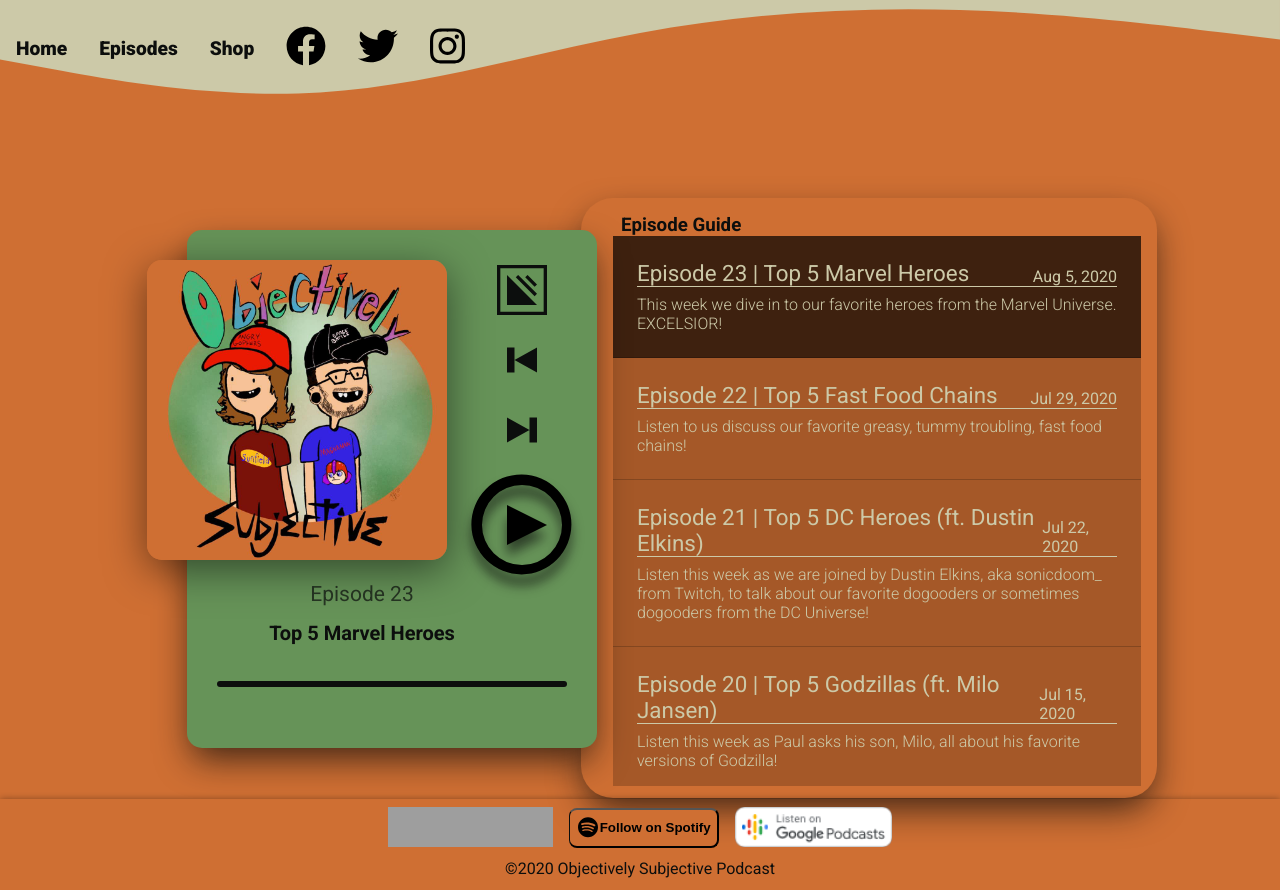
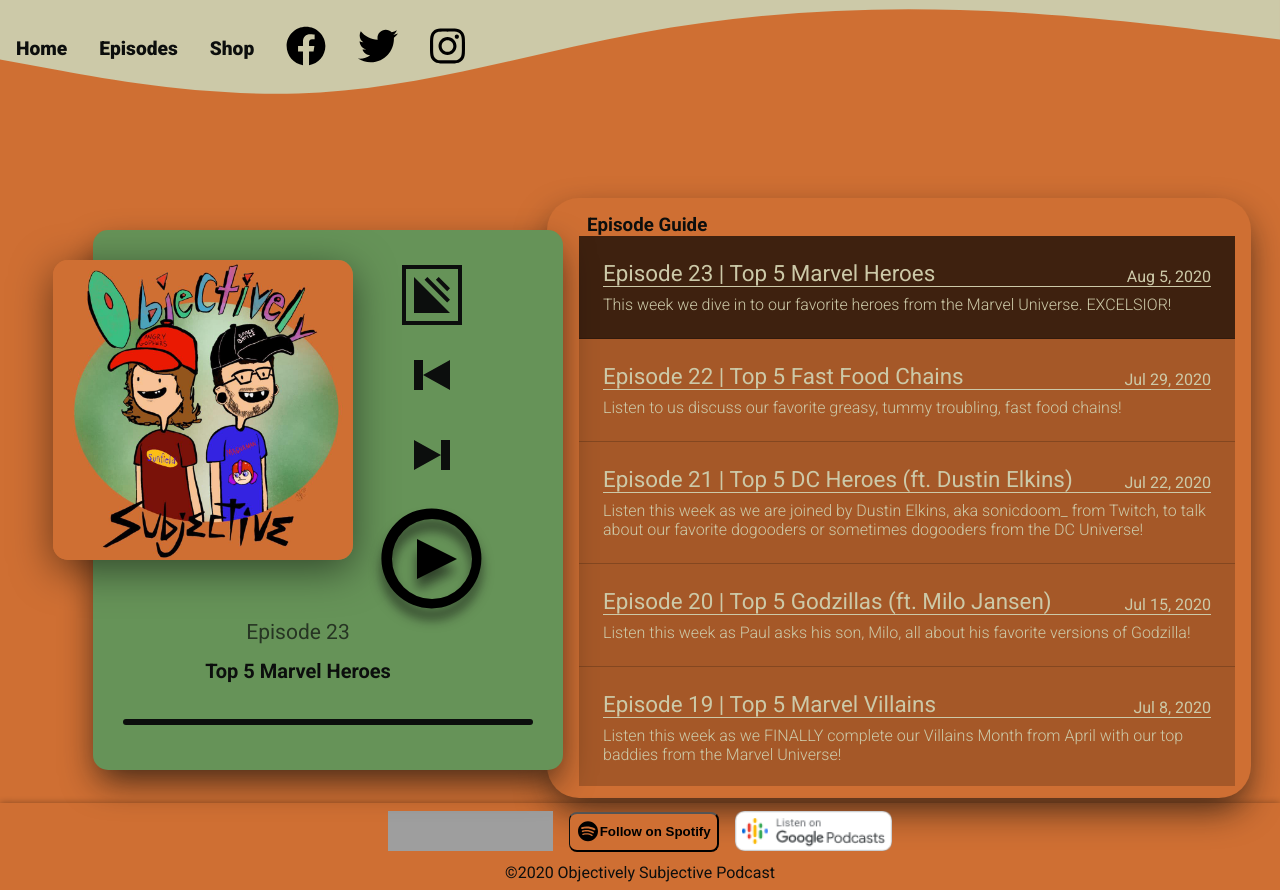
Before and after one commit to ctgagne/objectively-subjective, a Vue app: page /#/episodes in a window 1280 px wide. Built offline with nearby package versions, Linux system fonts and the light colour scheme; no server answers; grey boxes are pictures that could not be loaded.

Commit message:
fix menu auto-width

```diff
--- a/src/App.vue
+++ b/src/App.vue
@@ -39,7 +39,7 @@ export default {
 }
 body {
   background-color: #cf6f33;
-  margin: 0 auto;
+  margin: 0;
 }
 
 #app {
--- a/src/components/Navbar.vue
+++ b/src/components/Navbar.vue
@@ -84,10 +84,9 @@ export default {
 <style scoped>
 .nav {
   display: flex;
-  position: relative;
   min-height: 150px;
-  height: max-content;
   justify-content: center;
+  width: 100vw;
   background-image: url("~@/assets/navbarsvg.svg");
   background-size: 100vw;
 }
--- a/src/views/EpisodeGuide.vue
+++ b/src/views/EpisodeGuide.vue
@@ -573,9 +573,6 @@ export default {
 </script>
 
 <style scoped>
-* {
-  box-sizing: border-box;
-}
 .icon {
   display: inline-block;
   width: 1em;
@@ -929,6 +926,7 @@ export default {
 .episode-guide {
   display: flex;
   flex-wrap: wrap;
+  max-width: 1440px;
   margin: 0 auto;
   padding-top: 3rem;
   justify-content: center;
@@ -939,7 +937,7 @@ export default {
 .podcast-list-container {
   box-sizing: border-box;
   background-color: var(--primary-color);
-  max-width: 45%;
+  max-width: 55%;
   min-width: 320px;
   height: 600px;
   padding: 1rem;
--- a/src/views/Home.vue
+++ b/src/views/Home.vue
@@ -58,7 +58,6 @@ export default {
   display: flex;
   max-width: 1440px;
   margin: 0 auto;
-  margin-top: -2.5rem;
 }
 .title {
   font-weight: bold;
```
